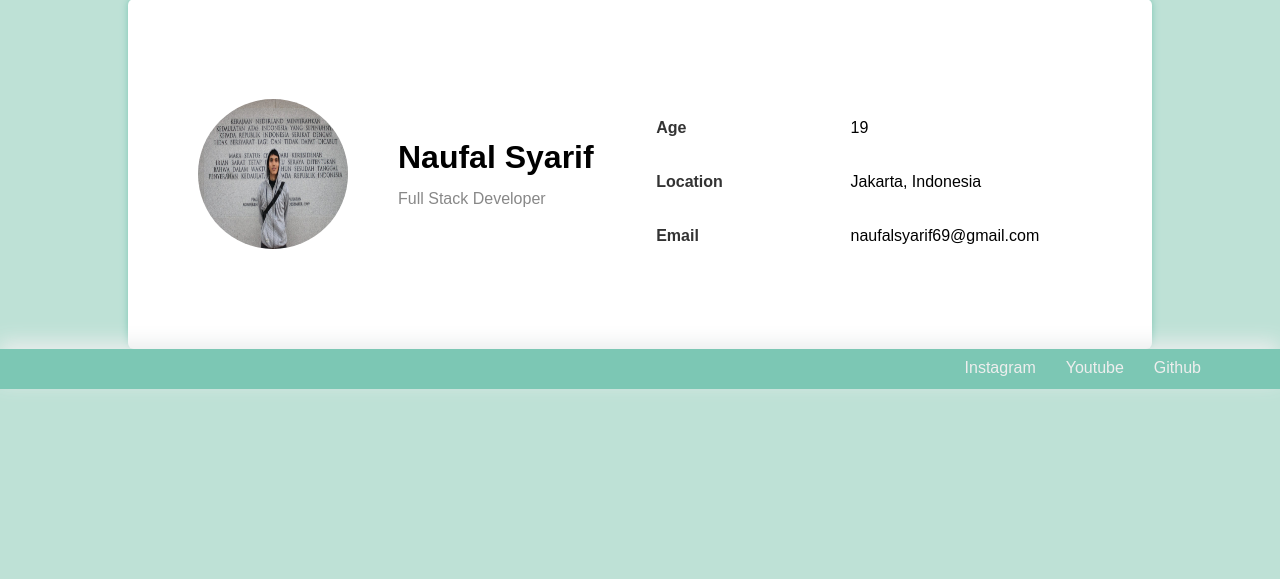
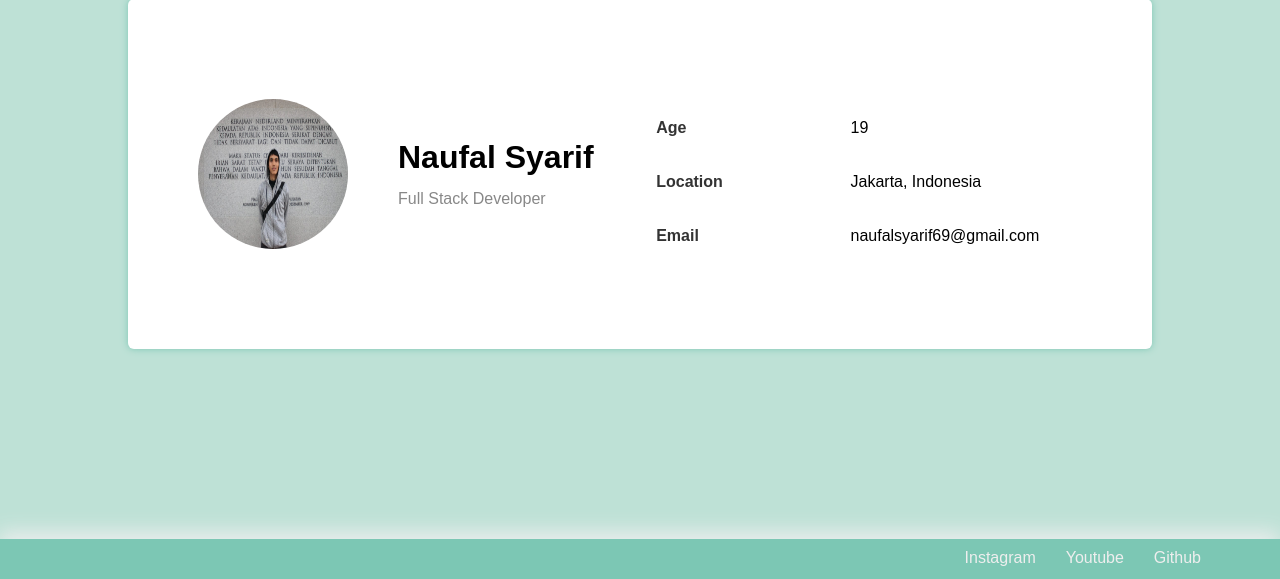
Before and after one commit to naufalsy/Tugas2_1402019078_Naufal-Syarif, a PHP site: page /index.php in a window 1280 px wide. Shown: the part 221-800 px from the top of the page. Run offline with PHP 8.4, Linux system fonts and the light colour scheme.

Commit message:
Update style.css

```diff
--- a/assets/css/style.css
+++ b/assets/css/style.css
@@ -71,7 +71,7 @@ nav ul li a:hover{
 /* footer */
 
 footer{
-    position: relative;
+    position: absolute;
     height: 40px;
     background-color: #7cc7b4;
     box-shadow: -1px -7px 20px 0px #ECEEEE;
@@ -80,7 +80,7 @@ footer{
 }
 
 footer ul{
-    position: relative;
+    position: absolute;
     top: 10px;
     margin: 0;
     float: right;
```
